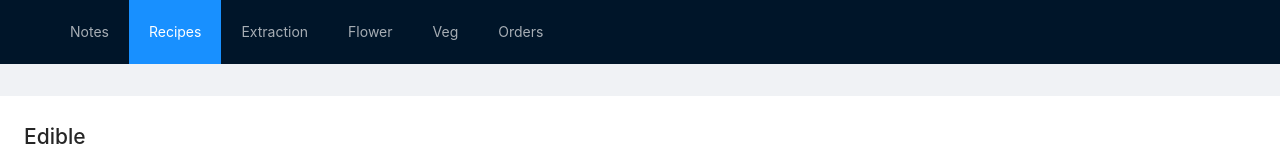
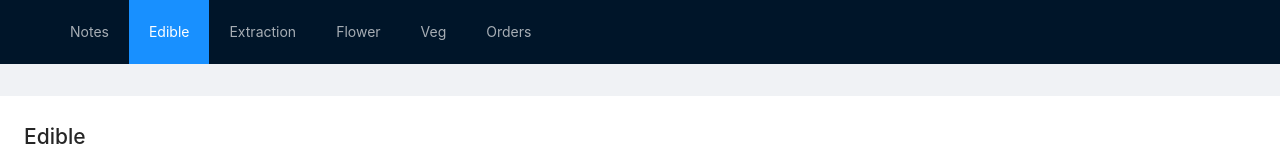
Before and after one commit to fieldsco/subculturelabs, a React (Create React App) app: page / in a window 1280 px wide. Shown: the top 160 px of the page. Built offline with nearby package versions, Linux system fonts and the light colour scheme.

Commit message:
no message

```diff
--- a/src/AppNav.js
+++ b/src/AppNav.js
@@ -1,14 +1,24 @@
+import { useState } from 'react';
 import { Menu } from 'antd';
 
-const AppNav = () => (
-  <Menu theme='dark' mode='horizontal' selectedKeys={['2']}>
+const AppNav = ({ onClick }) => {
+  const [activeNav, setActiveNav] = useState('2');
+
+  const handleClick = menuProps => {
+    setActiveNav(menuProps.key);
+    onClick(menuProps.key);
+  };
+
+  return (
+    <Menu theme='dark' mode='horizontal' selectedKeys={[activeNav]} onClick={handleClick}>
       <Menu.Item key='1'>Notes</Menu.Item>
-    <Menu.Item key='2'>Recipes</Menu.Item>
+      <Menu.Item key='2'>Edible</Menu.Item>
       <Menu.Item key='3'>Extraction</Menu.Item>
       <Menu.Item key='4'>Flower</Menu.Item>
       <Menu.Item key='5'>Veg</Menu.Item>
       <Menu.Item key='6'>Orders</Menu.Item>
     </Menu>
   );
+};
 
 export default AppNav;
--- a/src/Application.js
+++ b/src/Application.js
@@ -1,3 +1,4 @@
+import { useState } from 'react';
 import { Layout } from 'antd';
 import AppNav from './AppNav';
 import Directions from './Directions';
@@ -6,13 +7,15 @@ import './App.css';
 const { Header, Footer } = Layout;
 
 const Application = () => {
+  const [activeNav, setActiveNav] = useState('2');
+
   return (
     <Layout className='layout'>
       <Header>
-        <AppNav />
+        <AppNav onClick={setActiveNav} />
       </Header>
-      <Directions directionType='edible' />
-      <Directions directionType='flower' />
+      {activeNav === '2' && <Directions directionType='edible' />}
+      {activeNav === '4' && <Directions directionType='flower' />}
       <Footer>Subculture Labs ©2021</Footer>
     </Layout>
   );
```
Lines whose indentation alone changed are shown as unchanged.
